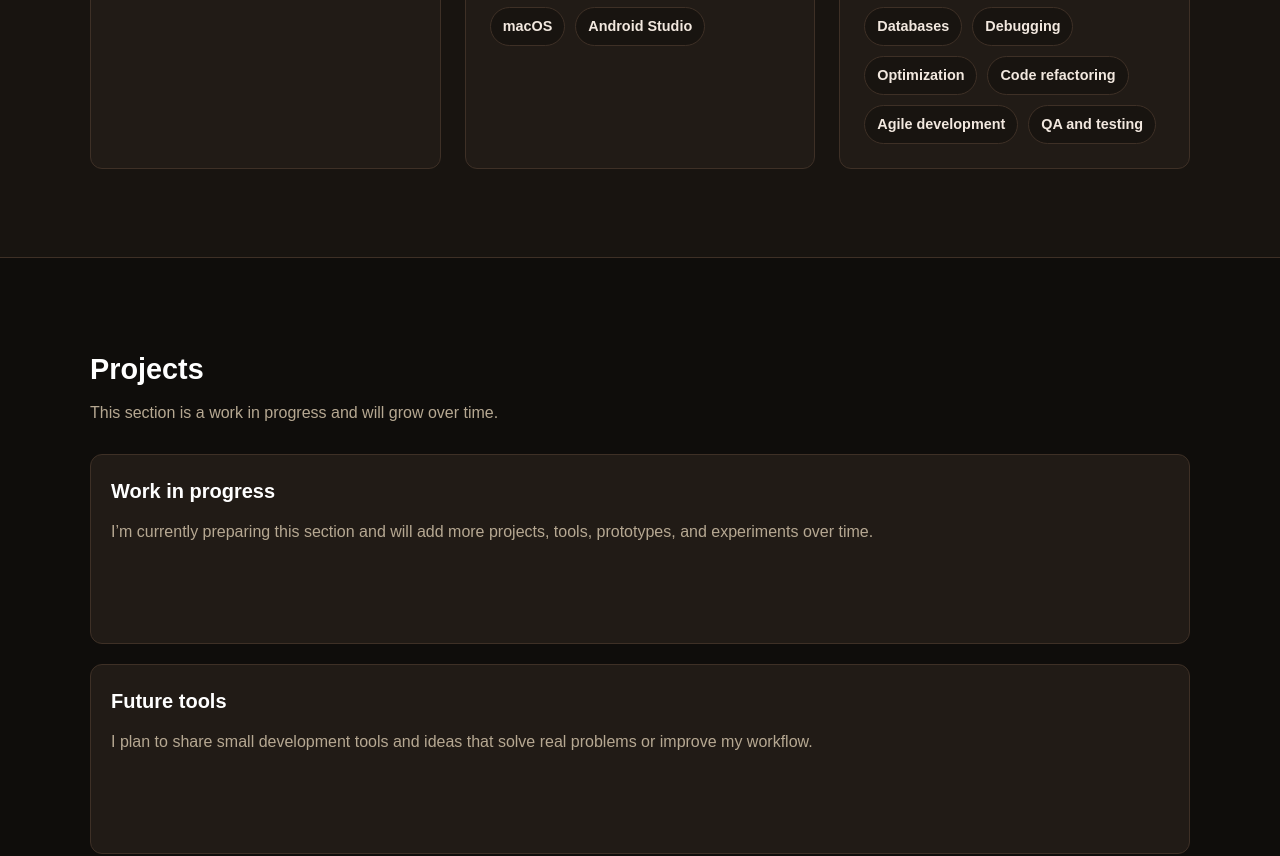
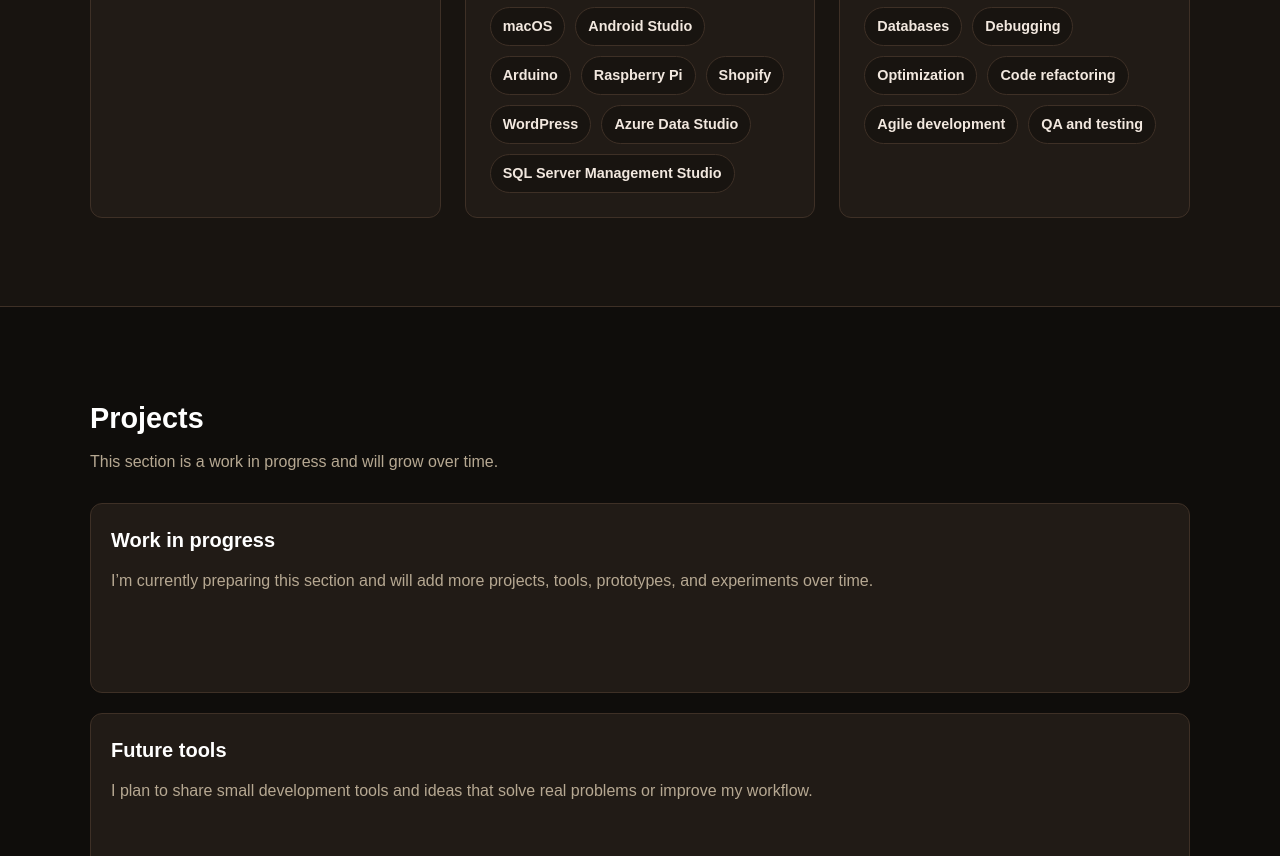
Before and after one commit to fiascko/fiascko.github.io, a plain HTML site: page index.html in a window 1280 px wide. Shown: the part 2478-3334 px from the top of the page. Drawn offline with Linux system fonts and the light colour scheme.

Commit message:
feat: add skills.

```diff
--- a/index.html
+++ b/index.html
@@ -247,6 +247,12 @@
             <span>Windows</span>
             <span>macOS</span>
             <span>Android Studio</span>
+            <span>Arduino</span>
+            <span>Raspberry Pi</span>
+            <span>Shopify</span>
+            <span>WordPress</span>
+            <span>Azure Data Studio</span>
+            <span>SQL Server Management Studio</span>
           </div>
         </article>
 
```
